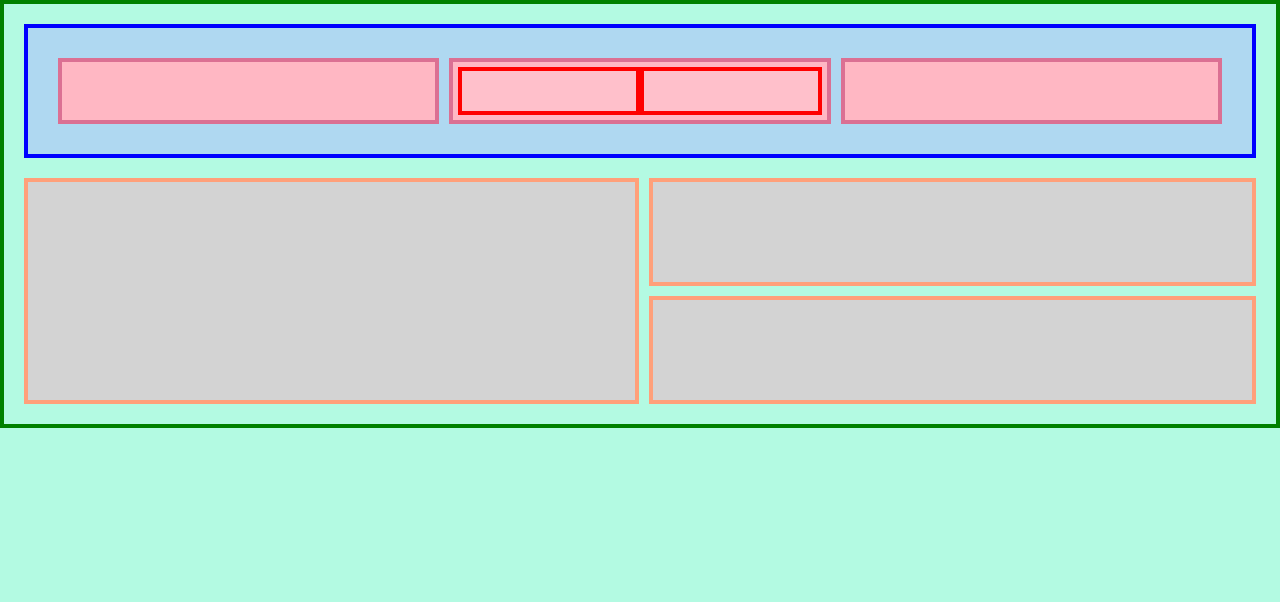
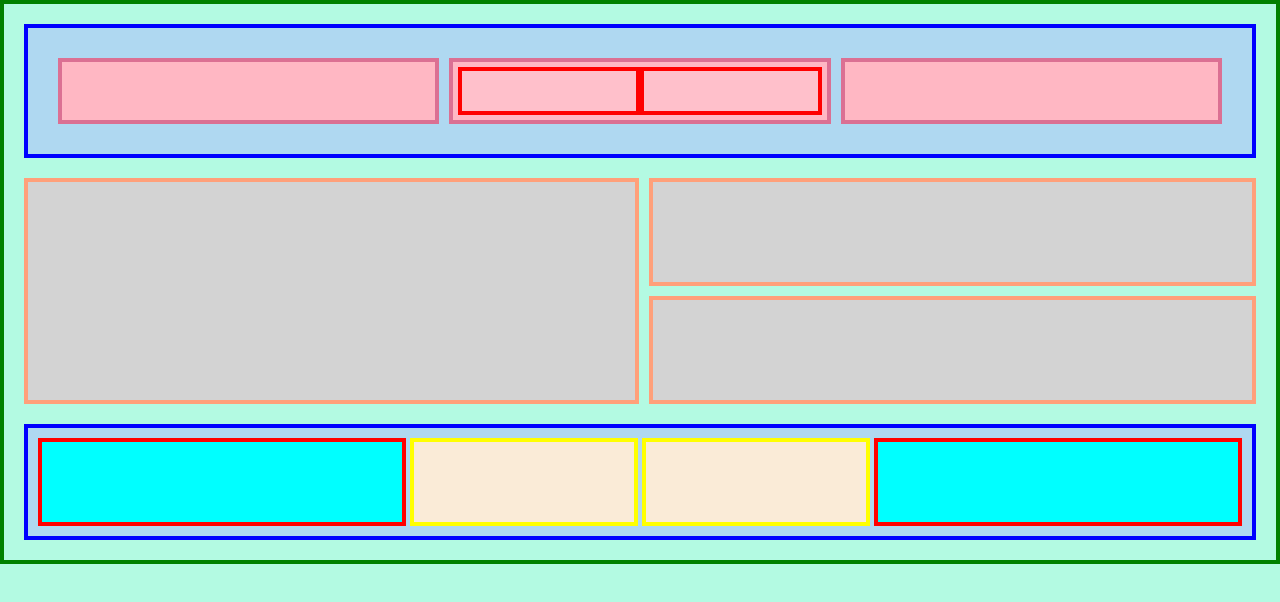
Before and after one commit to Siestaban/flexbox-test, a plain HTML site: page index.html in a window 1280 px wide. Drawn offline with Linux system fonts and the light colour scheme.

Commit message:
add third section css

```diff
--- a/index.html
+++ b/index.html
@@ -8,12 +8,12 @@
     <body>
         <!-- first section -->
         <div class="container-one">
-            <div></div>
+            <div class="header"></div>
             <div class="parent">
                 <div></div>
                 <div></div>
             </div>
-            <div></div>
+            <div class="header"></div>
         </div>
         <!-- second section -->
         <div class="container-two">
@@ -23,5 +23,12 @@
                 <div></div>
             </div>
         </div>
+        <!-- third section -->
+        <div class="container-three">
+            <div class="footer side"></div>
+            <div class="footer center"></div>
+            <div class="footer center"></div>
+            <div class="footer side"></div>
+        </div>
     </body>
 </html>
--- a/style.css
+++ b/style.css
@@ -8,7 +8,8 @@ body {
     border: 4px solid green;
 }
 
-.container-one {
+.container-one,
+.container-three {
     margin: 20px;
     padding: 30px;
     display: flex;
@@ -66,3 +67,28 @@ body {
 .main-two div:last-child {
     margin-bottom: 0px;
 }
+
+.footer {
+    padding: 40px;
+    margin-right: 4px;
+}
+
+.footer:last-child {
+    margin-right: 0px;
+}
+
+.container-three {
+    padding: 10px;
+}
+
+.footer.side {
+    flex: 2;
+    border: 4px solid red;
+    background-color: aqua;
+}
+
+.footer.center {
+    flex: 1;
+    border: 4px solid yellow;
+    background-color: antiquewhite;
+}
```
